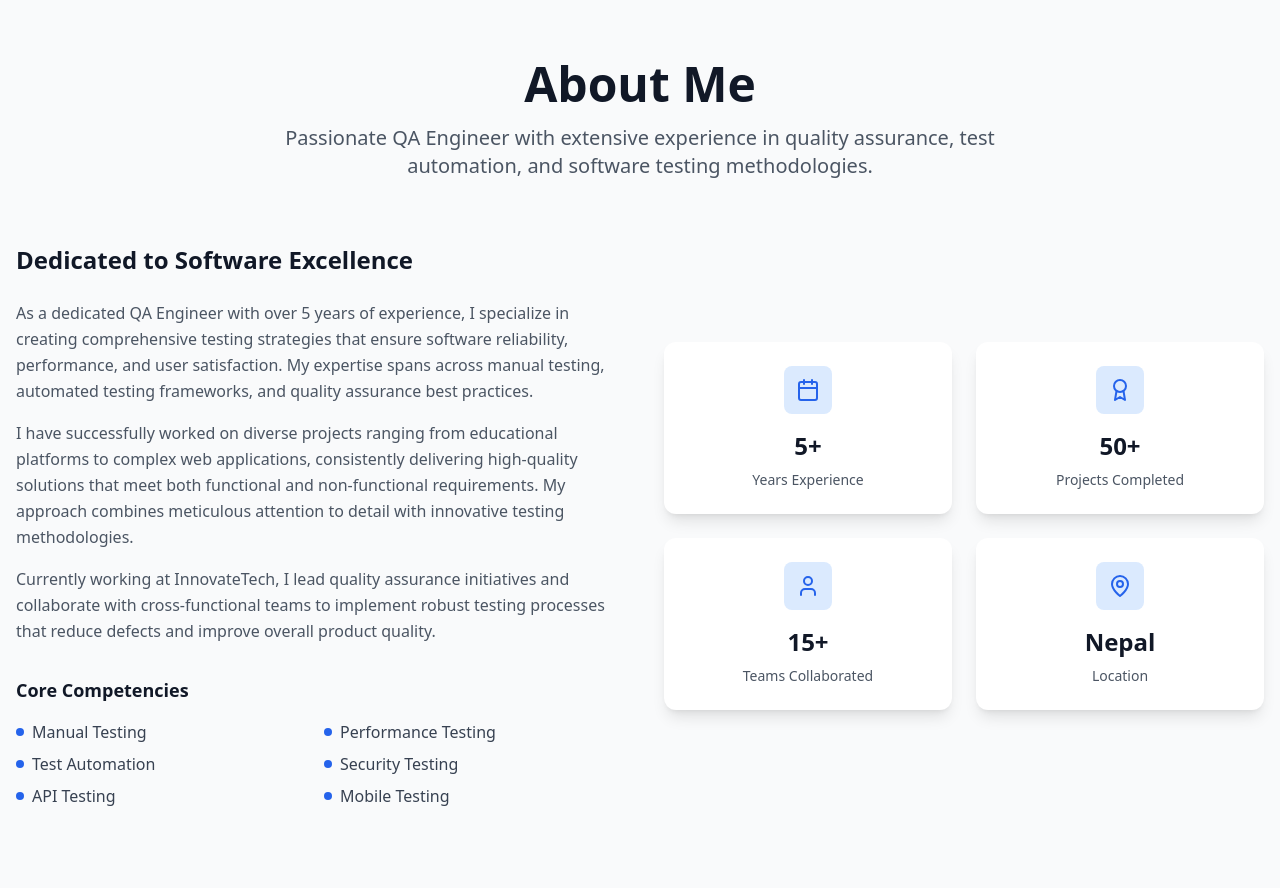
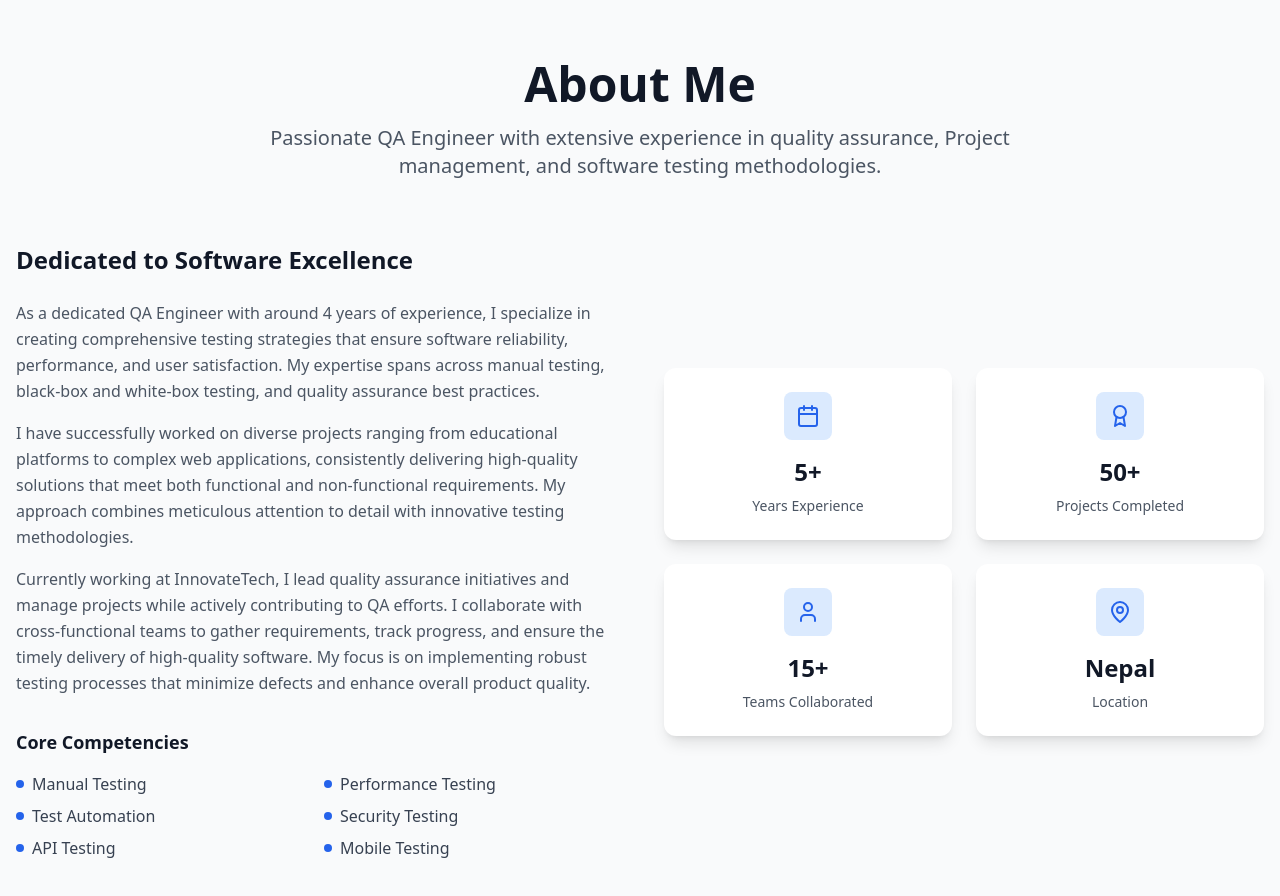
Before and after one commit to KushManShrestha/new, a React (Vite) app: page / in a window 1280 px wide. Shown: the part 820-1716 px from the top of the page. Built offline with nearby package versions, Linux system fonts and the light colour scheme.

Commit message:
Update description text

```diff
--- a/src/components/About.tsx
+++ b/src/components/About.tsx
@@ -25,7 +25,7 @@ const About = () => {
           </h2>
           <p className="text-xl text-gray-600 max-w-3xl mx-auto">
             Passionate QA Engineer with extensive experience in quality assurance,
-            test automation, and software testing methodologies.
+            Project management, and software testing methodologies.
           </p>
         </motion.div>
 
@@ -43,10 +43,10 @@ const About = () => {
 
             <div className="space-y-4 text-gray-600 leading-relaxed">
               <p>
-                As a dedicated QA Engineer with over 5 years of experience, I specialize in
+                As a dedicated QA Engineer with around 4 years of experience, I specialize in
                 creating comprehensive testing strategies that ensure software reliability,
                 performance, and user satisfaction. My expertise spans across manual testing,
-                automated testing frameworks, and quality assurance best practices.
+                black-box and white-box testing, and quality assurance best practices.
               </p>
 
               <p>
@@ -57,9 +57,11 @@ const About = () => {
               </p>
 
               <p>
-                Currently working at InnovateTech, I lead quality assurance initiatives and
-                collaborate with cross-functional teams to implement robust testing processes
-                that reduce defects and improve overall product quality.
+                Currently working at InnovateTech, I lead quality assurance initiatives and manage
+                projects while actively contributing to QA efforts. I collaborate with cross-functional
+                teams to gather requirements, track progress, and ensure the timely delivery of high-quality
+                software. My focus is on implementing robust testing processes that minimize defects and
+                enhance overall product quality.
               </p>
             </div>
 
```
